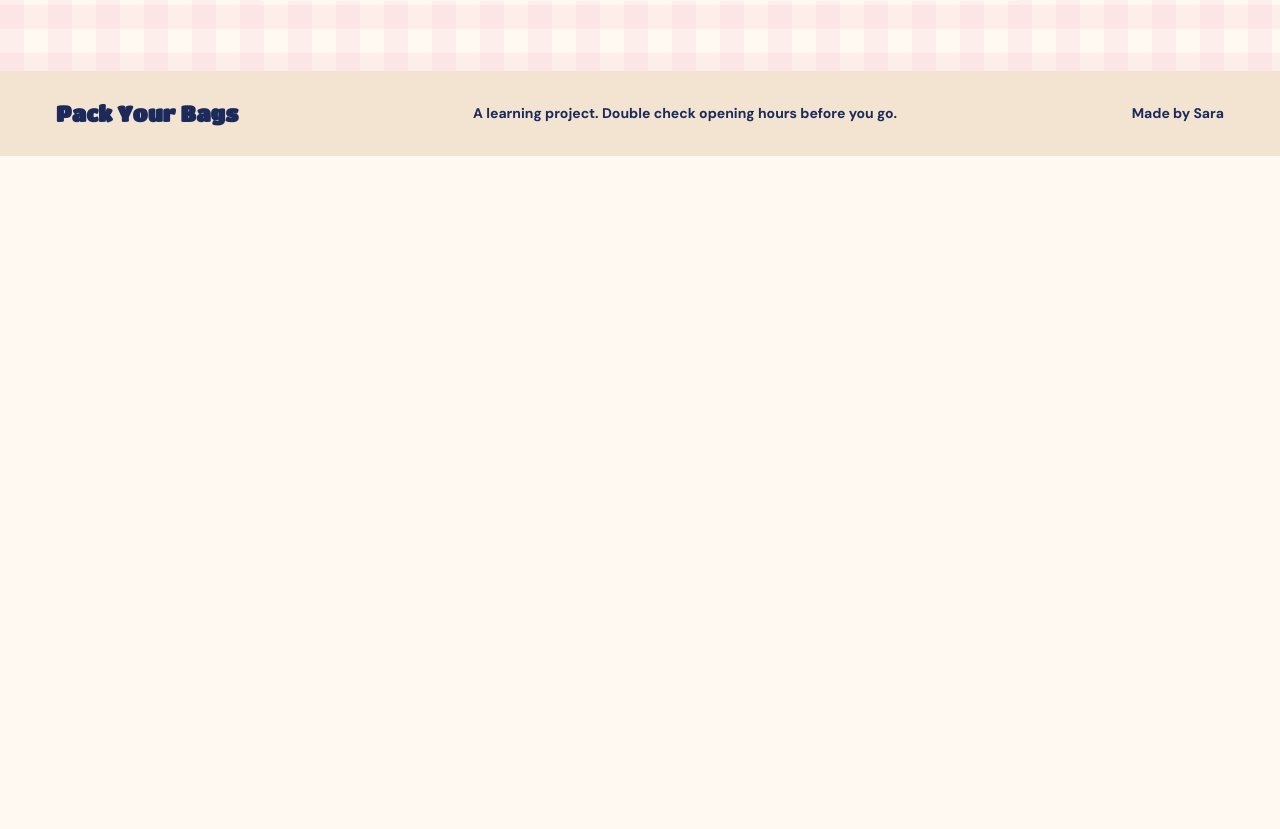
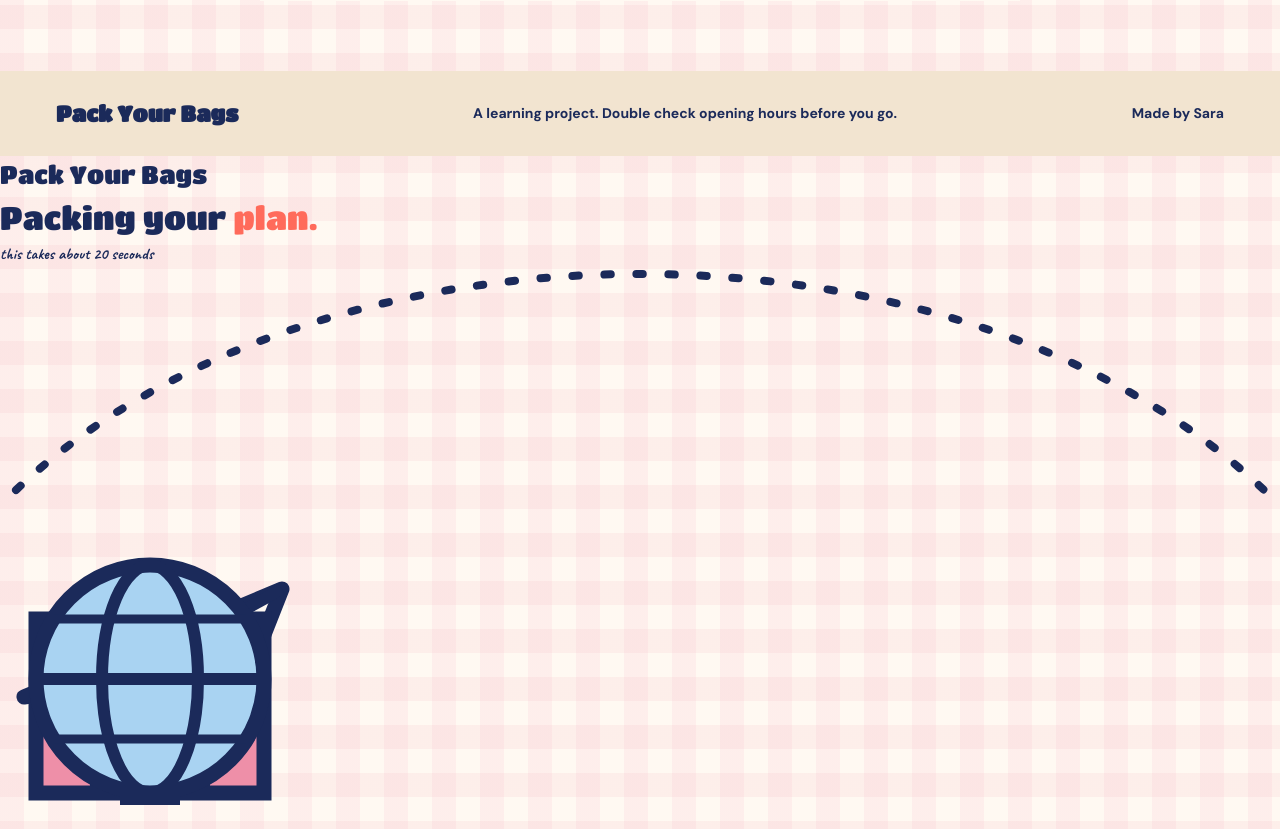
Before and after one commit to sara-deshpande/ai-travel-itinerary-planner, a Spring Boot app: page / in a window 1280 px wide. Shown: the part 811-1640 px from the top of the page. Before the commit the page ends 967 px from the top, so only its background shows below. Run offline with Spring Boot 4, Linux system fonts and the light colour scheme.

Commit message:
Add loading screen styles

```diff
--- a/src/main/resources/templates/index.html
+++ b/src/main/resources/templates/index.html
@@ -94,10 +94,56 @@
     </ol>
 </dialog>
 
+<div class="loading" id="loading" role="status" aria-live="polite">
+    <div class="loading-top">
+        <span class="logo">Pack Your Bags</span>
+    </div>
+
+    <div class="loading-head">
+        <h1>Packing your <span class="coral">plan.</span></h1>
+        <p class="script loading-note">this takes about 20 seconds</p>
+    </div>
+
+    <div class="loading-art" aria-hidden="true">
+        <svg class="loading-path" viewBox="0 0 800 160"><path d="M10 140 C200 -40 600 -40 790 140" fill="none" stroke="#1B2A5A" stroke-width="5" stroke-dasharray="4 16" stroke-linecap="round"/></svg>
+        <div class="stk stk-l-plane"><svg viewBox="0 0 100 100"><path d="M8 56 L94 20 L68 86 L50 62 L34 72 L36 52Z" fill="#FFF9F2" stroke="#1B2A5A" stroke-width="5" stroke-linejoin="round"/><path d="M36 52 L94 20" stroke="#1B2A5A" stroke-width="4"/></svg></div>
+        <div class="stk stk-l-case"><svg viewBox="0 0 100 100"><rect x="12" y="30" width="76" height="58" fill="#EE8FA8" stroke="#1B2A5A" stroke-width="5"/><path d="M36 30 V18 H64 V30" fill="none" stroke="#1B2A5A" stroke-width="5"/><rect x="30" y="30" width="6" height="58" fill="#1B2A5A"/><rect x="64" y="30" width="6" height="58" fill="#1B2A5A"/></svg></div>
+        <div class="stk stk-l-globe"><svg viewBox="0 0 100 100"><circle cx="50" cy="50" r="38" fill="#A9D3F2" stroke="#1B2A5A" stroke-width="5"/><ellipse cx="50" cy="50" rx="16" ry="38" fill="none" stroke="#1B2A5A" stroke-width="4"/><line x1="12" y1="50" x2="88" y2="50" stroke="#1B2A5A" stroke-width="4"/><path d="M18 30 H82 M18 70 H82" stroke="#1B2A5A" stroke-width="3" fill="none"/><rect x="40" y="86" width="20" height="6" fill="#1B2A5A"/></svg></div>
+    </div>
+
+    <div class="skeleton" aria-hidden="true">
+        <div class="skeleton-bar"></div>
+        <div class="skeleton-grid">
+            <div></div>
+            <div></div>
+            <div></div>
+            <div></div>
+            <div></div>
+            <div></div>
+        </div>
+    </div>
+</div>
+
 <script>
     const dialog = document.getElementById('how-dialog');
     document.getElementById('open-how').addEventListener('click', () => dialog.showModal());
     document.getElementById('close-how').addEventListener('click', () => dialog.close());
+
+    const form = document.getElementById('trip-form');
+    const planButton = document.getElementById('plan-btn');
+    const loading = document.getElementById('loading');
+
+    form.addEventListener('submit', () => {
+        planButton.disabled = true;
+        loading.classList.add('show');
+    });
+
+    window.addEventListener('pageshow', (event) => {
+        if (event.persisted) {
+            planButton.disabled = false;
+            loading.classList.remove('show');
+        }
+    });
 </script>
 
 </body>
```
